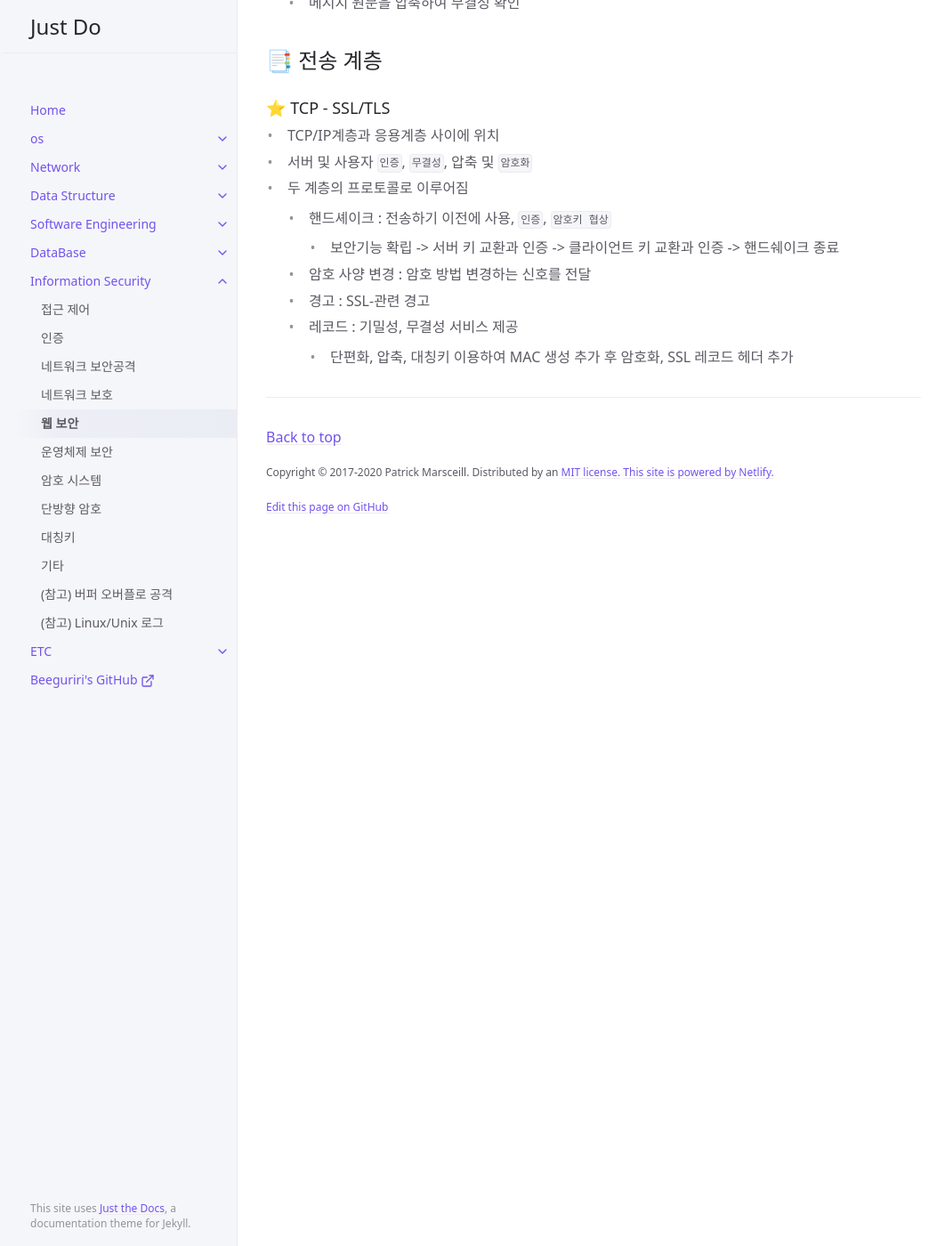
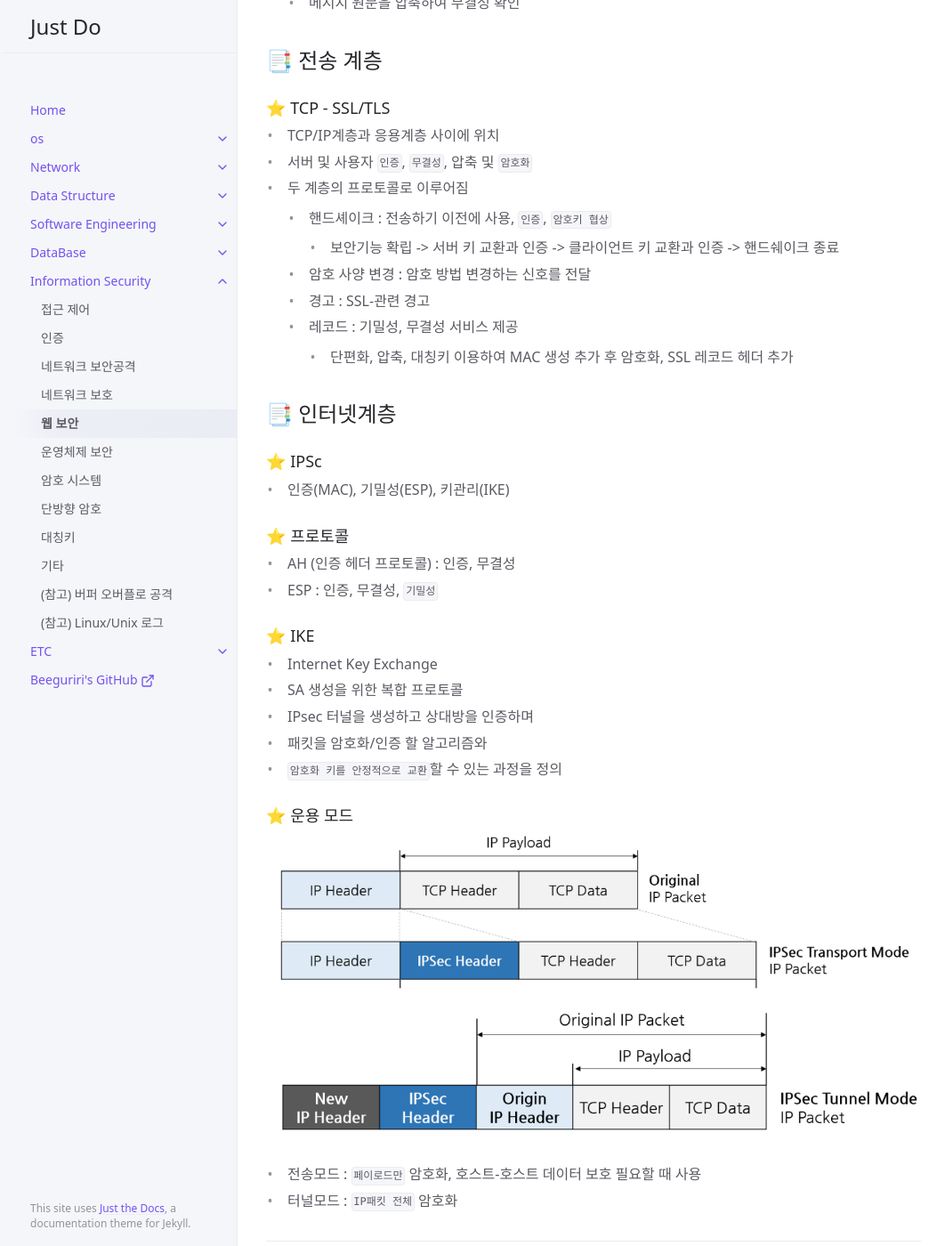
Before and after one commit to beeguriri/beeguriri.github.io, a Jekyll site: the page built from docs/information_security/Web Security.md, in a window 1280 px wide and 1400 px high, scrolled down 1356 px. Shown: the whole window at 89% size, without its empty margins (105-1167 px from the left). Built offline with Jekyll 4.4.1, drawn with Linux system fonts in a browser that asks for light colours.

Commit message:
0828 study

```diff
--- a/docs/information_security/Web Security.md
+++ b/docs/information_security/Web Security.md
@@ -84,3 +84,35 @@ parent: Information Security
   - 경고 : SSL-관련 경고
   - 레코드 : 기밀성, 무결성 서비스 제공
     - 단편화, 압축, 대칭키 이용하여 MAC 생성 추가 후 암호화, SSL 레코드 헤더 추가
+
+
+
+## 📑 인터넷계층
+
+### ⭐ IPSc
+
+- 인증(MAC), 기밀성(ESP), 키관리(IKE)
+
+
+
+### ⭐ 프로토콜
+
+- AH (인증 헤더 프로토콜) : 인증, 무결성
+- ESP : 인증, 무결성, `기밀성`
+
+
+
+### ⭐ IKE
+
+- Internet Key Exchange
+- SA 생성을 위한 복합 프로토콜
+- IPsec 터널을 생성하고 상대방을 인증하며
+- 패킷을 암호화/인증 할 알고리즘와
+- `암호화 키를 안정적으로 교환`할 수 있는 과정을 정의
+
+### ⭐ 운용 모드
+
+![](https://github.com/beeguriri/beeguriri.github.io/blob/main/docs/img/ipsec.png?raw=true)
+
+- 전송모드 : `페이로드만` 암호화, 호스트-호스트 데이터 보호 필요할 때 사용
+- 터널모드 : `IP패킷 전체` 암호화
```
Also changed, not shown: docs/Network.md (+28 -0 lines), docs/os/SingleProcess Scheduling.md (+3 -0 lines).
